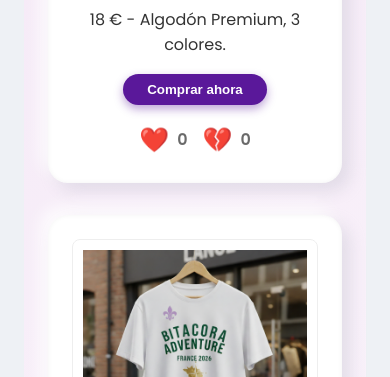
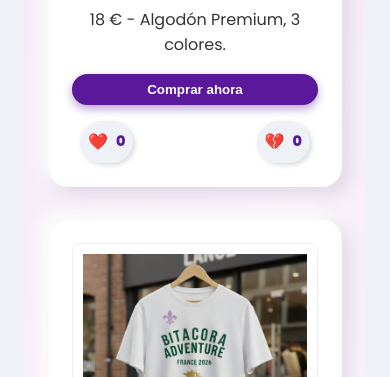
Before and after one commit to Uplays/Empresa-25-26, a plain HTML site: page tienda.html in a window 390 px wide. Shown: the part 723-1100 px from the top of the page. Drawn offline with Linux system fonts and the light colour scheme.

Commit message:
Update styles.css

```diff
--- a/styles.css
+++ b/styles.css
@@ -212,6 +212,19 @@ nav {
   font-weight: 300;
 }
 
+/* Estilo para el subtítulo animado */
+.header-subtitle {
+    border-right: 4px solid white; /* Cursor parpadeante */
+    padding-right: 4px;
+    animation: blink-cursor 0.75s step-end infinite;
+    display: inline-block; /* Para que el borde se vea bien */
+}
+
+@keyframes blink-cursor {
+  from, to { border-color: transparent }
+  50% { border-color: white; }
+}
+
 .header-content a {
   display: inline-block;
   background-color: var(--color-secondary);
@@ -302,6 +315,7 @@ nav {
   margin-top: 1rem;
   transition: all 0.3s ease;
   box-shadow: 0 4px 10px rgba(90, 24, 154, 0.4);
+  width: 100%; /* Ocupa todo el ancho */
 }
 
 .merch-card .buy-btn:hover {
@@ -311,44 +325,68 @@ nav {
 
 .like-dislike-wrap {
     display: flex;
-    justify-content: center;
+    justify-content: space-between; /* Distribuye espacio entre like y dislike */
     width: 100%;
     margin-top: 1rem;
-    gap: 15px;
+    padding: 0 1rem;
 }
 
+/* Estilo Base para Like/Dislike */
 .like-btn, .dislike-btn {
-    font-size: 1.5rem;
+    font-size: 1.1rem; /* Tamaño más sutil */
     cursor: pointer;
-    transition: color 0.2s ease, transform 0.2s ease;
+    transition: all 0.3s ease, transform 0.2s ease;
     display: flex;
     align-items: center;
     gap: 8px;
     font-weight: 600;
+    padding: 0.5rem 1rem;
+    border-radius: 50px;
+    background-color: var(--color-background); /* Fondo suave */
+    box-shadow: 2px 2px 5px var(--color-shadow);
 }
 
 .like-btn:hover, .dislike-btn:hover {
-    transform: scale(1.1);
+    transform: translateY(-2px);
+    box-shadow: 4px 4px 8px var(--color-shadow);
 }
 
 .like-btn span, .dislike-btn span {
     font-size: 1rem;
-    color: var(--color-text-light);
+    color: var(--color-primary); /* Color de texto del número */
+    font-weight: 800;
 }
 
+/* Estado Activo (Like) */
 .like-btn.active {
+    background-color: #ff000030; /* Fondo rojo claro */
     color: #ff0000;
     animation: pulse 0.5s 1;
 }
 
+.like-btn.active span {
+    color: #ff0000;
+}
+
+/* Estilo y Estado Activo (Dislike) */
+.dislike-btn {
+    color: var(--color-text-light); /* Gris suave por defecto */
+}
+
 .dislike-btn.active {
-    color: #f44336;
+    background-color: #007bff30; /* Fondo azul claro (para un contraste) */
+    color: #007bff;
     animation: pulse 0.5s 1;
 }
 
+.dislike-btn.active span {
+    color: #007bff;
+}
+
+
 @keyframes pulse {
   0% { transform: scale(1); }
-  50% { transform: scale(1.2); }
+  50% { transform: scale(1.1); }
   100% { transform: scale(1); }
 }
 
@@ -592,6 +630,9 @@ footer a:hover {
     .merch-card img {
         max-height: 250px;
     }
+    .like-dislike-wrap {
+        padding: 0 0.5rem;
+    }
 }
 
 @media (max-width: 480px) {
@@ -605,4 +646,11 @@ footer a:hover {
         font-size: 2rem;
         margin-bottom: 2rem;
     }
+    .like-btn, .dislike-btn {
+        font-size: 1rem;
+        padding: 0.5rem;
+    }
+    .like-btn span, .dislike-btn span {
+        font-size: 0.9rem;
+    }
 }
```
